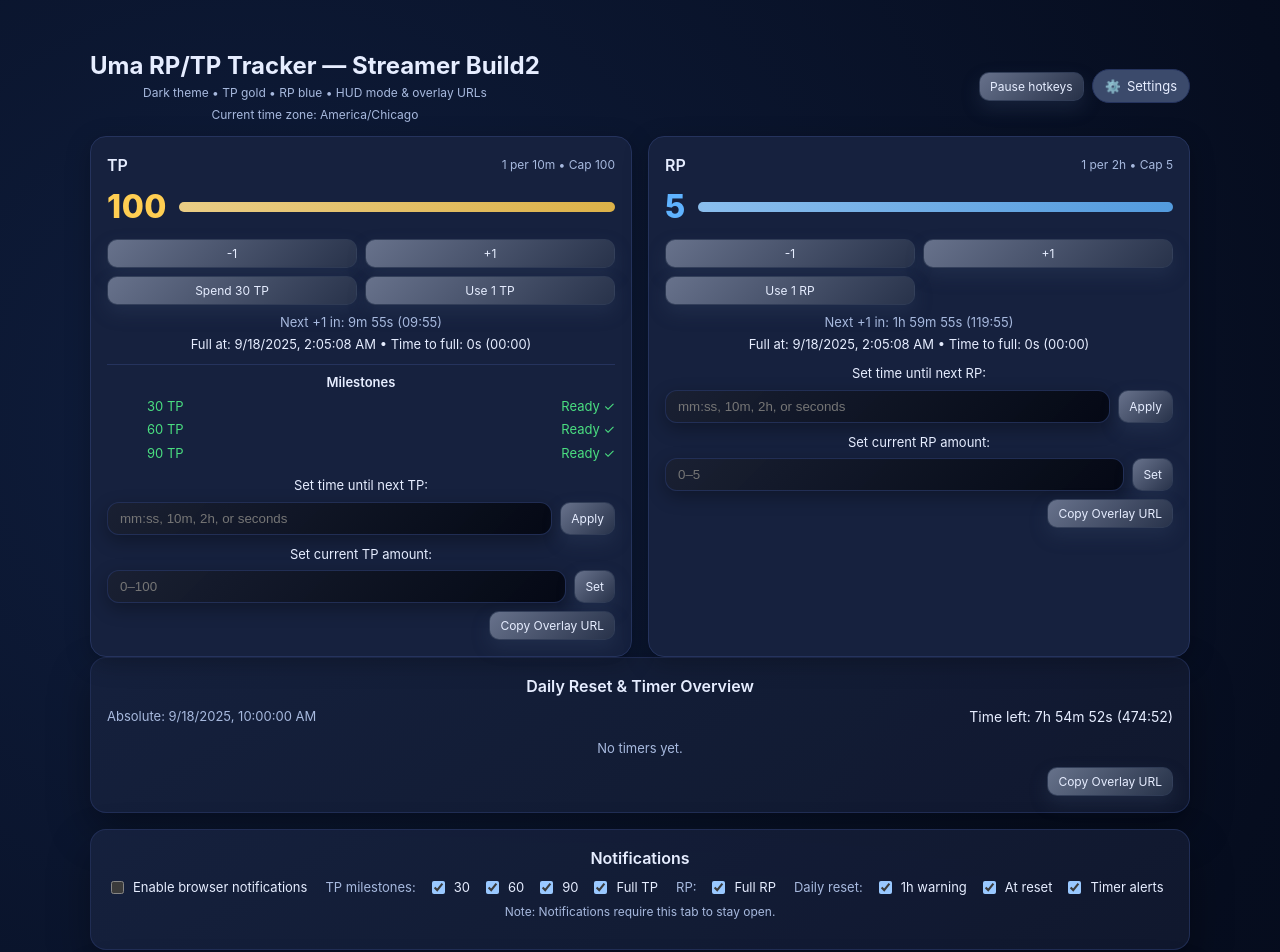
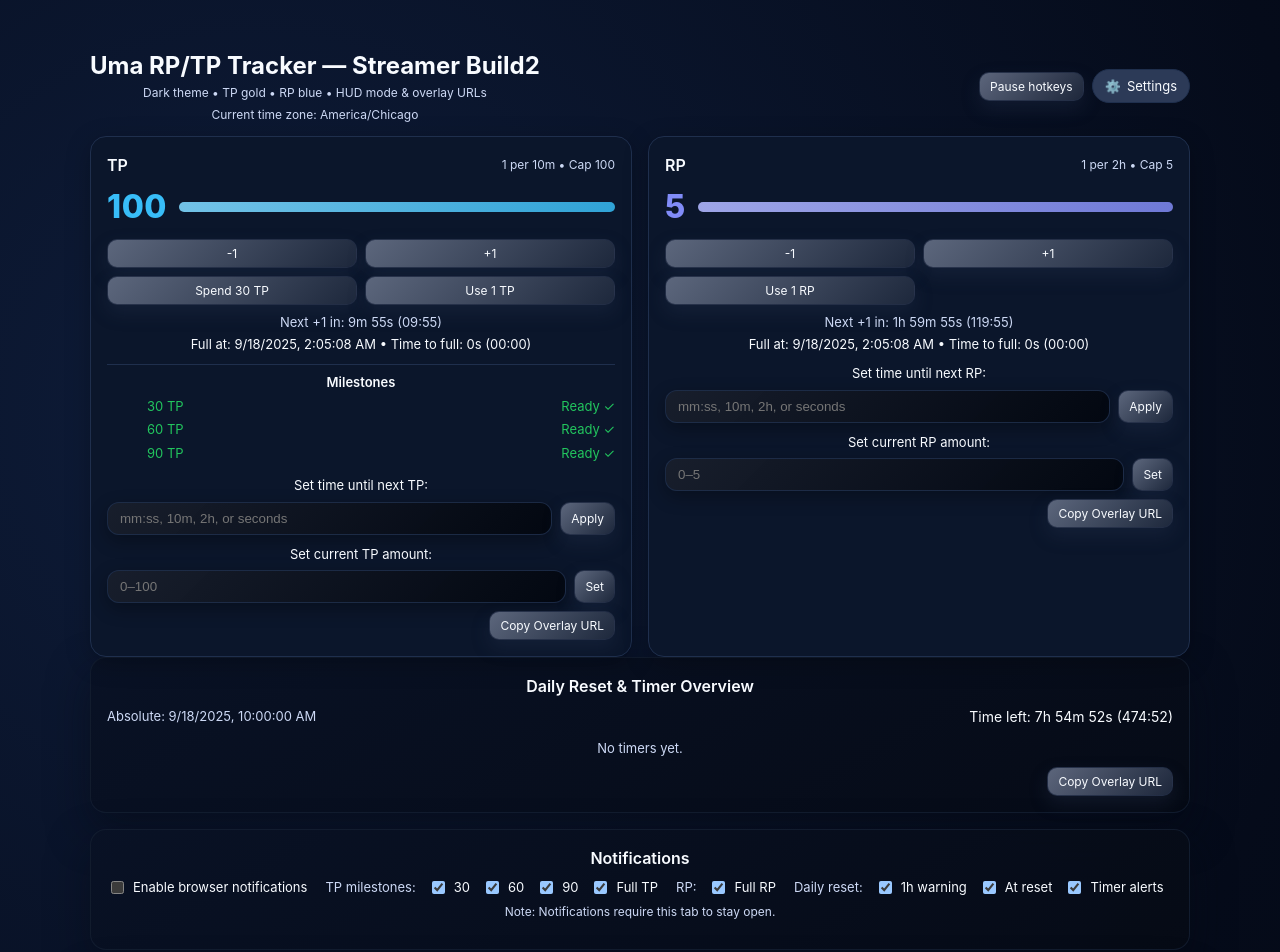
Before and after one commit to TwilightLilyy/Umamasume-Tracker, a React (Vite) app: page / in a window 1280 px wide. Shown: the top 952 px of the page. Built offline with nearby package versions, Linux system fonts and the light colour scheme.

Commit message:
Improve timer UI contrast

```diff
--- a/src/App.tsx
+++ b/src/App.tsx
@@ -15,24 +15,24 @@ function ensureTimeZone(value: string) {
   return isValidTimeZone(value) ? value : DEFAULT_TZ;
 }
 const COLOR = {
-  bg: "#060d1f",
-  card: "#16213e",
-  border: "#25335d",
-  text: "#e6edff",
-  subtle: "#a7b9de",
-  tp: "#ffce52",
-  rp: "#5fb3ff",
-  good: "#4ade80",
-  danger: "#ff6b6b",
-  slate700: "#3b4a6b",
+  bg: "#050b1a",
+  card: "#0b162b",
+  border: "#1f2f4d",
+  text: "#f8fbff",
+  subtle: "#cdd9f5",
+  tp: "#38bdf8",
+  rp: "#818cf8",
+  good: "#22c55e",
+  danger: "#f87171",
+  slate700: "#2c3a57",
 };
 
 const TIMER_COLORS = [
   "#f97316",
-  "#3b82f6",
+  "#38bdf8",
   "#a855f7",
   "#22c55e",
-  "#f43f5e",
+  "#f87171",
   "#14b8a6",
   "#facc15",
   "#ec4899",
@@ -208,10 +208,10 @@ interface AbsTimerGroup {
 }
 
 const DEFAULT_ABS_TIMER_GROUPS: AbsTimerGroup[] = [
-  { id: "uma-banners", name: "Uma banners", color: "#fb923c" },
-  { id: "support-card-banners", name: "Support card banners", color: "#60a5fa" },
-  { id: "champions-meeting", name: "Champions Meeting", color: "#c084fc" },
-  { id: "other", name: "Other", color: "#9ca3af" },
+  { id: "uma-banners", name: "Uma banners", color: "#f97316" },
+  { id: "support-card-banners", name: "Support card banners", color: "#38bdf8" },
+  { id: "champions-meeting", name: "Champions Meeting", color: "#a855f7" },
+  { id: "other", name: "Other", color: "#22c55e" },
 ];
 
 function defaultTimerColor(index: number) {
@@ -643,15 +643,16 @@ function Card({ title, children }: CardProps) {
   return (
     <div
       style={{
-        background: `linear-gradient(150deg, ${withAlpha(COLOR.card, 0.95)} 0%, ${withAlpha(
-          mixColor(COLOR.card, "#000000", 0.25),
-          0.95
+        background: `linear-gradient(150deg, ${withAlpha(mixColor(COLOR.card, COLOR.bg, 0.35), 0.97)} 0%, ${withAlpha(
+          mixColor(COLOR.card, "#000000", 0.5),
+          0.97
         )} 100%)`,
-        border: `1px solid ${withAlpha(COLOR.border, 0.8)}`,
+        border: `1px solid ${withAlpha(mixColor(COLOR.border, "#000000", 0.35), 0.85)}`,
         borderRadius: 16,
         padding: 16,
-        boxShadow: `0 18px 40px ${withAlpha("#000000", 0.35)}`,
+        boxShadow: `0 18px 40px ${withAlpha(mixColor(COLOR.card, "#000000", 0.55), 0.5)}`,
         marginBottom: 16,
+        color: COLOR.text,
       }}
     >
       <div style={{ fontSize: 16, fontWeight: 600, marginBottom: 8 }}>{title}</div>
@@ -1388,7 +1389,7 @@ function AbsTimerItem({
       ? `Time left: ${formatDHMS(remaining)} (${formatMMSS(remaining)})`
       : `Ended ${formatDHMS(-remaining)} ago`;
   let statusText = "Active";
-  let statusColor = withAlpha(accent, 0.85);
+  let statusColor = mixColor(accent, "#ffffff", 0.2);
   if (timer.status === "completed") {
     statusText = "Completed";
     statusColor = COLOR.good;
@@ -1775,19 +1776,25 @@ function TimerOverviewList({ timers, absTimers, timeZone }: TimerOverviewListPro
               ? "Ready"
               : `${formatDHMS(t.remainingMs)} (${formatMMSS(t.remainingMs)})`;
             const accent = t.colorResolved;
-            const gradient = `linear-gradient(140deg, ${withAlpha(mixColor(accent, "#ffffff", 0.35), 0.9)} 0%, ${withAlpha(
-              mixColor(accent, "#000000", 0.4),
-              0.95
+            const gradient = `linear-gradient(140deg, ${withAlpha(mixColor(accent, COLOR.bg, 0.4), 0.97)} 0%, ${withAlpha(
+              mixColor(accent, "#000000", 0.55),
+              0.97
             )} 100%)`;
+            const borderColor = withAlpha(mixColor(accent, "#000000", 0.55), 0.88);
+            const statusColor = mixColor(accent, "#ffffff", 0.2);
+            const progressColor = mixColor(accent, "#ffffff", 0.15);
+            const progressTrack = withAlpha(mixColor(accent, COLOR.bg, 0.65), 0.45);
+            const shadow = withAlpha(mixColor(accent, "#000000", 0.45), 0.45);
             return (
               <div
                 key={t.id}
                 style={{
                   background: gradient,
-                  border: `1px solid ${withAlpha(mixColor(accent, "#000000", 0.25), 0.85)}`,
+                  border: `1px solid ${borderColor}`,
                   borderRadius: 12,
                   padding: 12,
-                  boxShadow: `0 10px 24px ${withAlpha(accent, 0.28)}`,
+                  boxShadow: `0 12px 24px ${shadow}`,
+                  color: COLOR.text,
                 }}
               >
                 <div
@@ -1805,19 +1812,19 @@ function TimerOverviewList({ timers, absTimers, timeZone }: TimerOverviewListPro
                         height: 10,
                         borderRadius: "50%",
                         background: t.colorResolved,
-                        border: `1px solid ${COLOR.border}`,
+                        border: `1px solid ${withAlpha(COLOR.border, 0.85)}`,
                         boxShadow: "0 0 4px rgba(0,0,0,0.45)",
                       }}
                     />
-                    <span style={{ wordBreak: "break-word", color: t.colorResolved }}>{label}</span>
+                    <span style={{ wordBreak: "break-word" }}>{label}</span>
                   </span>
-                  <span style={{ color: withAlpha(accent, 0.75), fontSize: 12 }}>{status}</span>
+                  <span style={{ color: statusColor, fontSize: 12 }}>{status}</span>
                 </div>
                 <div
                   style={{
                     marginTop: 6,
                     height: 4,
-                    background: withAlpha(mixColor(accent, COLOR.bg, 0.6), 0.35),
+                    background: progressTrack,
                     borderRadius: 999,
                     overflow: "hidden",
                     boxShadow: `inset 0 0 4px ${withAlpha("#000000", 0.35)}`,
@@ -1826,7 +1833,7 @@ function TimerOverviewList({ timers, absTimers, timeZone }: TimerOverviewListPro
                   <div
                     style={{
                       width: `${t.progress * 100}%`,
-                      background: t.colorResolved,
+                      background: progressColor,
                       height: "100%",
                       transition: "width 0.3s ease",
                     }}
@@ -1861,7 +1868,8 @@ function TimerOverviewList({ timers, absTimers, timeZone }: TimerOverviewListPro
                 ? COLOR.good
                 : a.status === "expired" || rem <= 0
                 ? COLOR.danger
-                : withAlpha(accent, 0.85);
+                : mixColor(accent, "#ffffff", 0.2);
+            const timelineColor = mixColor(accent, "#ffffff", 0.2);
             return (
               <div key={a.id} style={cardRowStyle(accent)}>
                 <div style={{ display: "flex", flexDirection: "column", gap: 4 }}>
@@ -1870,7 +1878,7 @@ function TimerOverviewList({ timers, absTimers, timeZone }: TimerOverviewListPro
                   <div style={{ fontSize: 13, color: COLOR.subtle }}>
                     <span>At: {new Date(a.ts).toLocaleString(undefined, { timeZone: zone })}</span>
                   </div>
-                  <div style={{ marginTop: 6, fontSize: 12, color: withAlpha(accent, 0.75) }}>{timeLine}</div>
+                  <div style={{ marginTop: 6, fontSize: 12, color: timelineColor }}>{timeLine}</div>
                   <div style={{ fontSize: 12, color: statusColor }}>Status: {statusText}</div>
                 </div>
               </div>
@@ -1884,21 +1892,24 @@ function TimerOverviewList({ timers, absTimers, timeZone }: TimerOverviewListPro
 
 function cardRowStyle(accent?: string): React.CSSProperties {
   const base = accent ?? COLOR.slate700;
-  const gradStart = withAlpha(mixColor(base, "#ffffff", accent ? 0.3 : 0.2), 0.95);
-  const gradEnd = withAlpha(mixColor(base, "#000000", accent ? 0.35 : 0.45), 0.95);
-  const borderColor = withAlpha(mixColor(base, "#000000", 0.25), 0.85);
+  const gradStart = withAlpha(mixColor(base, COLOR.bg, 0.4), 0.97);
+  const gradEnd = withAlpha(mixColor(base, "#000000", 0.55), 0.97);
+  const borderColor = withAlpha(mixColor(base, "#000000", 0.55), 0.9);
+  const leftBorder = accent ? mixColor(base, "#ffffff", 0.15) : undefined;
+  const shadow = withAlpha(mixColor(base, "#000000", 0.5), 0.45);
   return {
     background: `linear-gradient(140deg, ${gradStart} 0%, ${gradEnd} 100%)`,
     border: `1px solid ${borderColor}`,
     borderRadius: 16,
+    color: COLOR.text,
     padding: 12,
     display: "flex",
     alignItems: "center",
     justifyContent: "space-between",
     gap: 12,
-    borderLeft: accent ? `4px solid ${mixColor(accent, "#ffffff", 0.25)}` : undefined,
+    borderLeft: accent ? `4px solid ${leftBorder}` : undefined,
     paddingLeft: accent ? 16 : 12,
-    boxShadow: `0 12px 28px ${withAlpha(base, 0.28)}`,
+    boxShadow: `0 12px 28px ${shadow}`,
   };
 }
 
@@ -2866,7 +2877,7 @@ export default function UmaResourceTracker() {
   }
 
   return (
-    <div style={{ maxWidth: 1100, margin: "0 auto", padding: 16 }}>
+    <div style={{ maxWidth: 1100, margin: "0 auto", padding: 16, color: COLOR.text }}>
       <Header
         hud={hud}
         onOpenSettings={toggleSettings}
```
